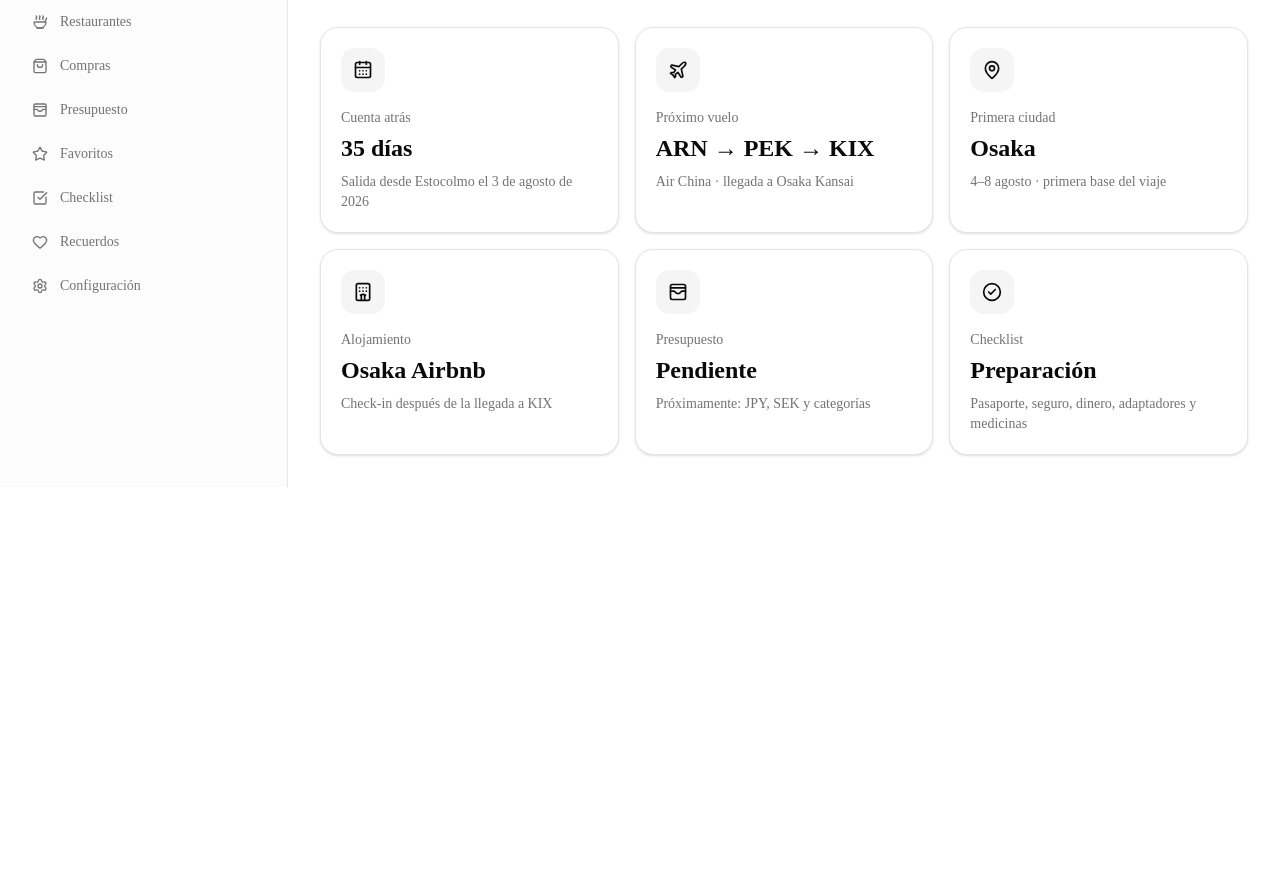
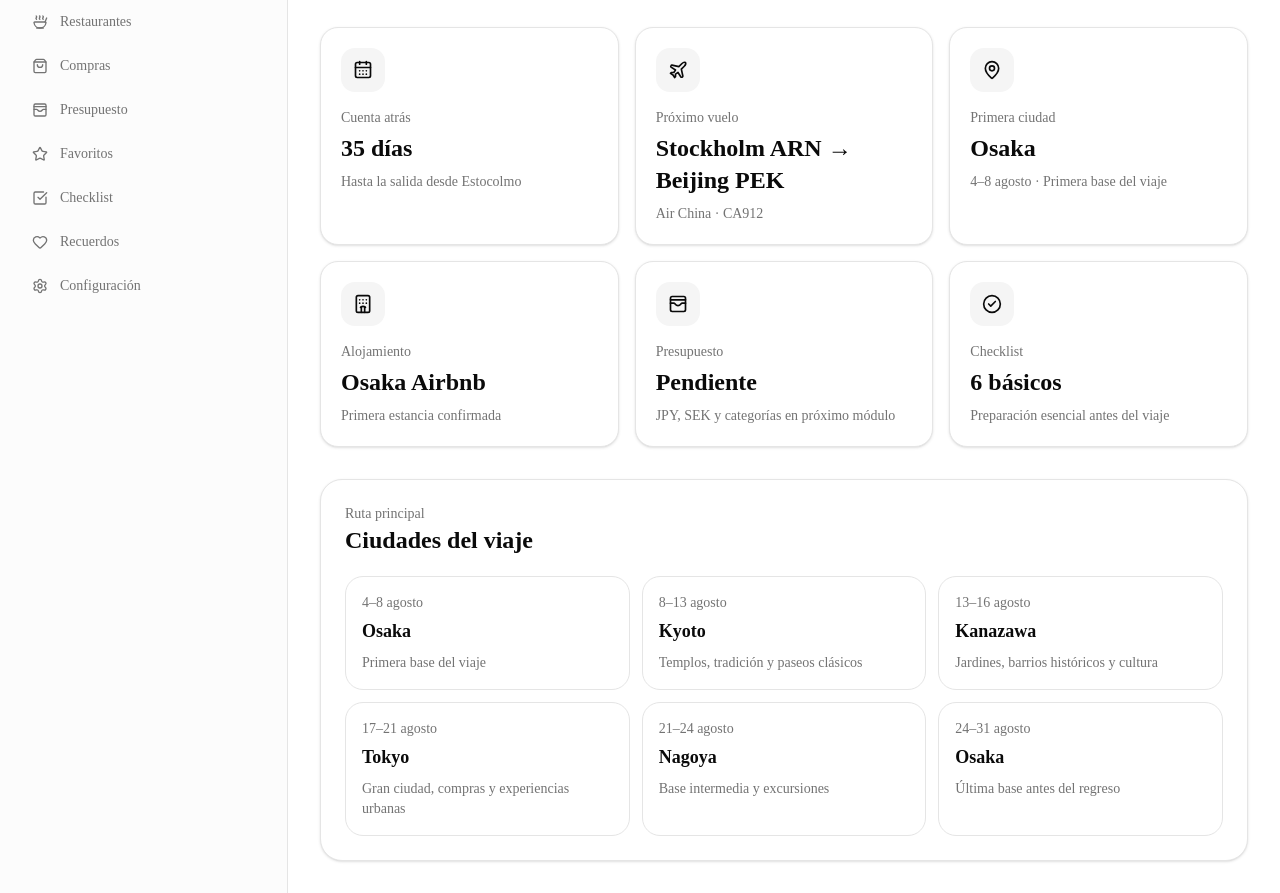
Before and after one commit to juanmartin1903/Japan-Guide, a Next.js app: page / in a window 1280 px wide. Shown: the part 400-1293 px from the top of the page. Before the commit the page ends 887 px from the top, so only its background shows below. Built offline with nearby package versions, Linux system fonts and the light colour scheme.

Commit message:
Connect dashboard to trip data

```diff
--- a/components/app/Dashboard.tsx
+++ b/components/app/Dashboard.tsx
@@ -6,43 +6,55 @@ import {
   Plane,
   WalletCards,
 } from "lucide-react";
+import { differenceInCalendarDays } from "date-fns";
 import { Button } from "@/components/ui/button";
+import { trip } from "@/data/trip";
+
+const today = new Date();
+const tripStart = new Date(`${trip.dates.start}T00:00:00`);
+const daysUntilTrip = Math.max(
+  0,
+  differenceInCalendarDays(tripStart, today)
+);
+
+const firstFlight = trip.flights[0];
+const firstCity = trip.cities[0];
 
 const cards = [
   {
     title: "Cuenta atrás",
-    value: "35 días",
-    description: "Salida desde Estocolmo el 3 de agosto de 2026",
+    value: `${daysUntilTrip} días`,
+    description: "Hasta la salida desde Estocolmo",
     icon: CalendarDays,
   },
   {
     title: "Próximo vuelo",
-    value: "ARN → PEK → KIX",
-    description: "Air China · llegada a Osaka Kansai",
+    value: `${firstFlight.from} → ${firstFlight.to}`,
+    description: `${firstFlight.airline} · ${firstFlight.flightNumber}`,
     icon: Plane,
   },
   {
     title: "Primera ciudad",
-    value: "Osaka",
-    description: "4–8 agosto · primera base del viaje",
+    value: firstCity.name,
+    description: `${firstCity.dates} · ${firstCity.role}`,
     icon: MapPin,
   },
   {
     title: "Alojamiento",
     value: "Osaka Airbnb",
-    description: "Check-in después de la llegada a KIX",
+    description: "Primera estancia confirmada",
     icon: Hotel,
   },
   {
     title: "Presupuesto",
     value: "Pendiente",
-    description: "Próximamente: JPY, SEK y categorías",
+    description: "JPY, SEK y categorías en próximo módulo",
     icon: WalletCards,
   },
   {
     title: "Checklist",
-    value: "Preparación",
-    description: "Pasaporte, seguro, dinero, adaptadores y medicinas",
+    value: `${trip.checklist.length} básicos`,
+    description: "Preparación esencial antes del viaje",
     icon: CheckCircle2,
   },
 ];
@@ -53,7 +65,7 @@ export default function Dashboard() {
       <section className="overflow-hidden rounded-3xl border bg-gradient-to-br from-background via-background to-muted p-8 shadow-sm">
         <div className="max-w-3xl">
           <p className="mb-3 text-sm font-medium text-muted-foreground">
-            Guía interactiva personalizada
+            {trip.subtitle}
           </p>
           <h2 className="text-4xl font-bold tracking-tight lg:text-6xl">
             Japón 2026
@@ -93,6 +105,30 @@ export default function Dashboard() {
           );
         })}
       </section>
+
+      <section className="rounded-3xl border bg-card p-6 shadow-sm">
+        <div className="mb-5 flex items-center justify-between">
+          <div>
+            <p className="text-sm text-muted-foreground">Ruta principal</p>
+            <h3 className="text-2xl font-semibold">Ciudades del viaje</h3>
+          </div>
+        </div>
+
+        <div className="grid gap-3 md:grid-cols-2 xl:grid-cols-3">
+          {trip.cities.map((city) => (
+            <div
+              key={city.id}
+              className="rounded-2xl border bg-background p-4"
+            >
+              <p className="text-sm text-muted-foreground">{city.dates}</p>
+              <h4 className="mt-1 text-lg font-semibold">{city.name}</h4>
+              <p className="mt-2 text-sm text-muted-foreground">
+                {city.role}
+              </p>
+            </div>
+          ))}
+        </div>
+      </section>
     </div>
   );
 }
--- /dev/null
+++ b/data/trip.ts
@@ -0,0 +1,83 @@
+export const trip = {
+  title: "Japan Guide",
+  subtitle: "Luna de Miel 2026",
+  dates: {
+    start: "2026-08-03",
+    end: "2026-08-31",
+  },
+  flights: [
+    {
+      id: "flight-ca912",
+      airline: "Air China",
+      flightNumber: "CA912",
+      from: "Stockholm ARN",
+      to: "Beijing PEK",
+      departure: "2026-08-03T19:10:00",
+      arrival: "2026-08-04T09:40:00",
+    },
+    {
+      id: "flight-ca161",
+      airline: "Air China",
+      flightNumber: "CA161",
+      from: "Beijing PEK",
+      to: "Osaka KIX",
+      departure: "2026-08-04T16:30:00",
+      arrival: "2026-08-04T20:30:00",
+    },
+    {
+      id: "flight-ca162",
+      airline: "Air China",
+      flightNumber: "CA162",
+      from: "Osaka KIX",
+      to: "Beijing PEK",
+      departure: "2026-08-31T09:05:00",
+      arrival: "2026-08-31T12:25:00",
+    },
+  ],
+  cities: [
+    {
+      id: "osaka-1",
+      name: "Osaka",
+      dates: "4–8 agosto",
+      role: "Primera base del viaje",
+    },
+    {
+      id: "kyoto",
+      name: "Kyoto",
+      dates: "8–13 agosto",
+      role: "Templos, tradición y paseos clásicos",
+    },
+    {
+      id: "kanazawa",
+      name: "Kanazawa",
+      dates: "13–16 agosto",
+      role: "Jardines, barrios históricos y cultura",
+    },
+    {
+      id: "tokyo",
+      name: "Tokyo",
+      dates: "17–21 agosto",
+      role: "Gran ciudad, compras y experiencias urbanas",
+    },
+    {
+      id: "nagoya",
+      name: "Nagoya",
+      dates: "21–24 agosto",
+      role: "Base intermedia y excursiones",
+    },
+    {
+      id: "osaka-2",
+      name: "Osaka",
+      dates: "24–31 agosto",
+      role: "Última base antes del regreso",
+    },
+  ],
+  checklist: [
+    "Pasaporte",
+    "Seguro de viaje",
+    "Tarjetas y efectivo",
+    "Adaptadores",
+    "Medicinas y vitaminas",
+    "Reservas principales",
+  ],
+} as const;
```
